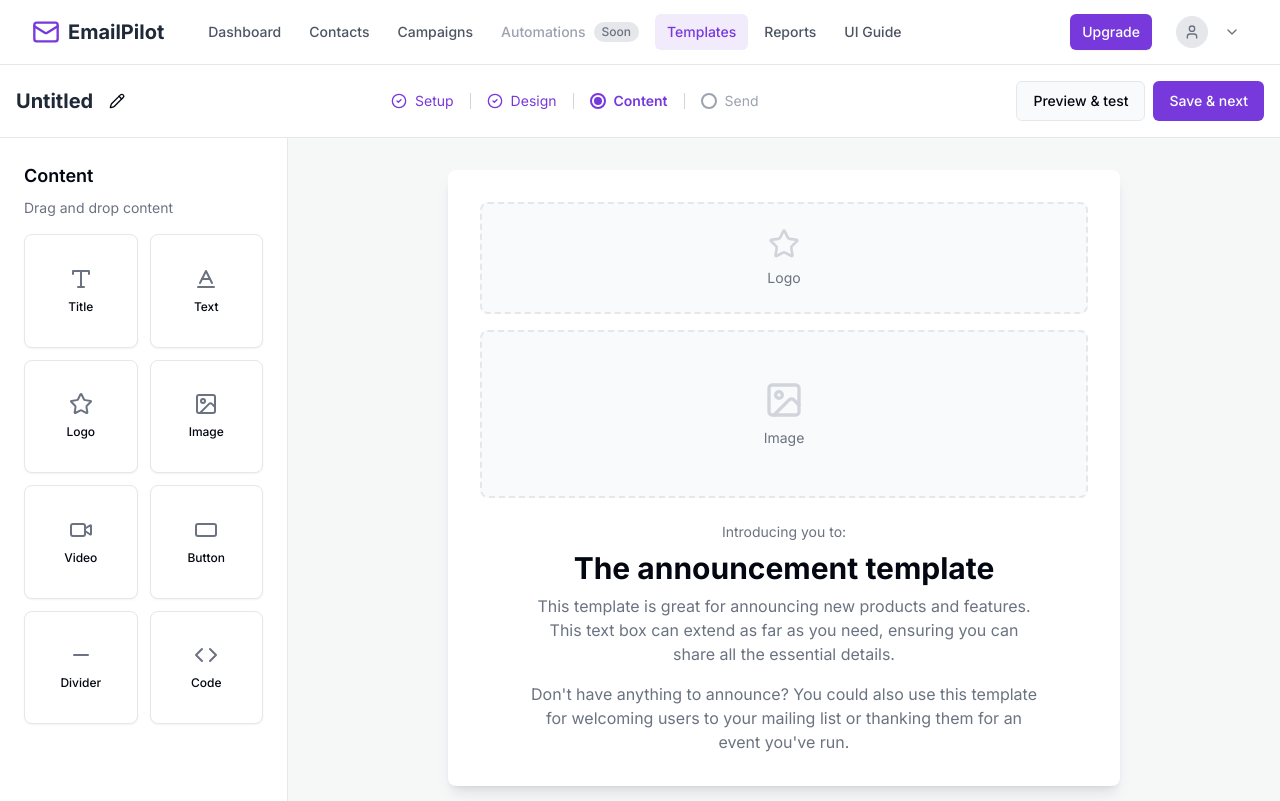
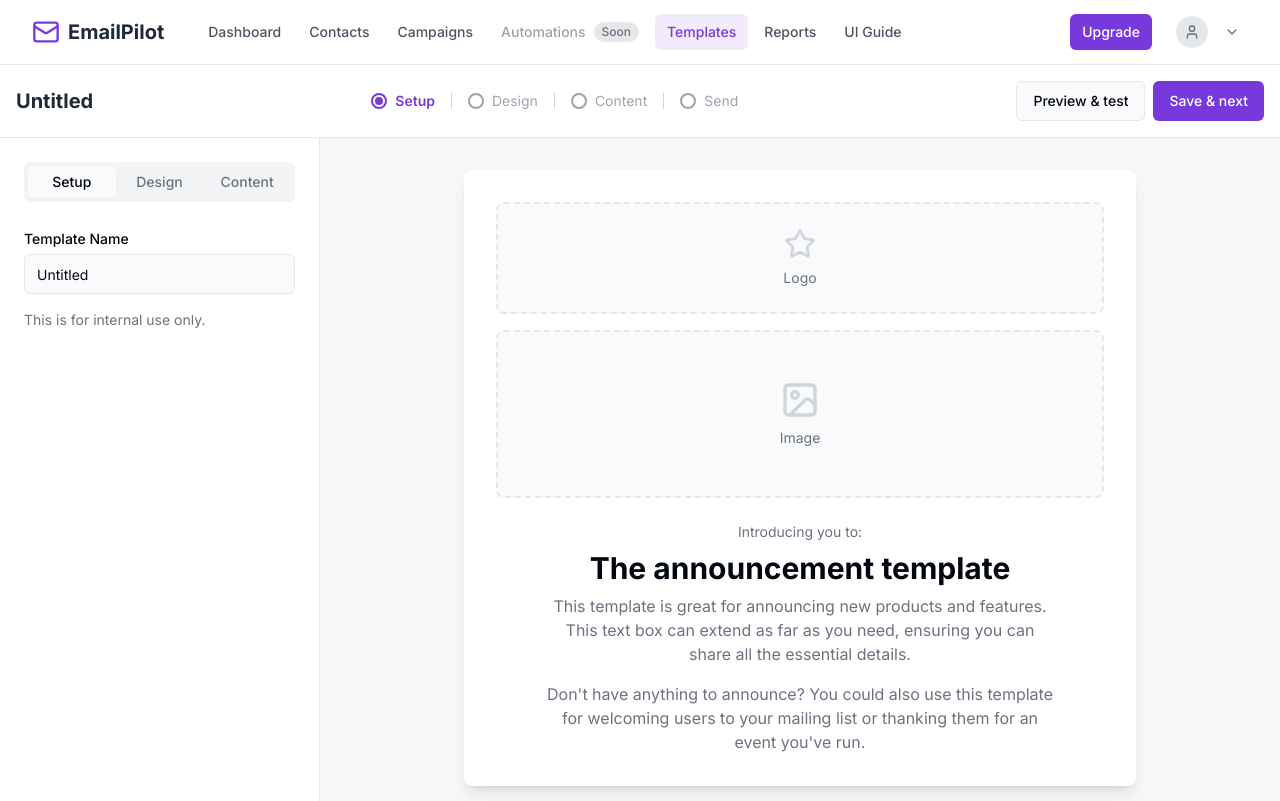
Before and after one commit to Balawi993/email-pilot-control-center, a React (Vite) app: page /templates/create in a window 1280 px wide. Built offline with nearby package versions, Linux system fonts and the light colour scheme; sample sign-in values are in the browser's storage.

Commit message:
feat: Add Setup and Design tabs
Implemented "Setup" and "Design" tabs in the CreateTemplate page, with "Setup" as the default.

```diff
--- a/src/pages/CreateTemplate.tsx
+++ b/src/pages/CreateTemplate.tsx
@@ -11,9 +11,12 @@ import {
     RectangleHorizontal,
     Minus,
     Code,
-    Star,
-    Pencil
+    Star
 } from 'lucide-react';
+import React, { useState } from 'react';
+import { Tabs, TabsContent, TabsList, TabsTrigger } from '@/components/ui/tabs';
+import { Label } from '@/components/ui/label';
+import { Input } from '@/components/ui/input';
 
 const contentBlocks = [
   { name: 'Title', icon: Type },
@@ -27,45 +30,51 @@ const contentBlocks = [
 ];
 
 const CreateTemplate = () => {
-    // A simplified stepper component
-    const Stepper = () => (
+    const [activeStep, setActiveStep] = useState('setup');
+    const [templateName, setTemplateName] = useState('Untitled');
+
+    // A dynamic stepper component
+    const Stepper = ({ currentStep }: { currentStep: string }) => {
+        const steps = ['Setup', 'Design', 'Content', 'Send'];
+        const currentStepIndex = steps.findIndex(step => step.toLowerCase() === currentStep);
+
+        return (
             <div className="hidden lg:flex items-center gap-2 text-sm text-gray-600">
-            <div className="flex items-center gap-2 text-primary">
+                {steps.map((step, index) => (
+                    <React.Fragment key={step}>
+                        <div className={`flex items-center gap-2 ${
+                            index < currentStepIndex ? 'text-primary' :
+                            index === currentStepIndex ? 'font-semibold text-primary' : 'text-gray-400'
+                        }`}>
+                            {index < currentStepIndex ? (
                                 <CheckCircle2 className="h-4 w-4" />
-                <span>Setup</span>
-            </div>
-            <Separator orientation="vertical" className="h-4 bg-gray-300 mx-2" />
-            <div className="flex items-center gap-2 text-primary">
-                <CheckCircle2 className="h-4 w-4" />
-                <span>Design</span>
-            </div>
-            <Separator orientation="vertical" className="h-4 bg-gray-300 mx-2" />
-            <div className="flex items-center gap-2 font-semibold text-primary">
+                            ) : index === currentStepIndex ? (
                                 <span className="w-4 h-4 rounded-full border-2 border-primary flex items-center justify-center">
                                     <span className="w-2 h-2 rounded-full bg-primary"></span>
                                 </span>
-                <span>Content</span>
+                            ) : (
+                                <span className="w-4 h-4 rounded-full border-2 border-gray-400"></span>
+                            )}
+                            <span>{step}</span>
                         </div>
+                        {index < steps.length - 1 && (
                             <Separator orientation="vertical" className="h-4 bg-gray-300 mx-2" />
-                <div className="flex items-center gap-2 text-gray-400">
-                    <span className="w-4 h-4 rounded-full border-2 border-gray-400"></span>
-                <span>Send</span>
-            </div>
+                        )}
+                    </React.Fragment>
+                ))}
             </div>
         );
+    };
 
     return (
         <div className="flex flex-col h-[calc(100vh-64px)] bg-background -mt-10 -mb-10 -mx-8">
             {/* Header */}
             <header className="bg-white p-4 border-b flex justify-between items-center shrink-0">
                 <div className="flex items-center gap-2">
-                    <h1 className="text-xl font-bold text-gray-800">Untitled</h1>
-                    <Button variant="ghost" size="icon" className="h-8 w-8">
-                        <Pencil className="h-4 w-4" />
-                    </Button>
+                    <h1 className="text-xl font-bold text-gray-800">{templateName}</h1>
                 </div>
                 <div className="flex-grow flex justify-center">
-                    <Stepper />
+                    <Stepper currentStep={activeStep} />
                 </div>
                 <div className="flex items-center gap-2">
                     <Button variant="outline">Preview & test</Button>
@@ -76,7 +85,33 @@ const CreateTemplate = () => {
             {/* Main Content */}
             <div className="flex-1 flex overflow-hidden">
                 {/* Left Sidebar */}
-                <aside className="w-72 bg-white border-r p-6 overflow-y-auto shrink-0">
+                <aside className="w-80 bg-white border-r p-6 overflow-y-auto shrink-0">
+                    <Tabs defaultValue="setup" onValueChange={setActiveStep} className="w-full">
+                        <TabsList className="grid w-full grid-cols-3">
+                            <TabsTrigger value="setup">Setup</TabsTrigger>
+                            <TabsTrigger value="design">Design</TabsTrigger>
+                            <TabsTrigger value="content">Content</TabsTrigger>
+                        </TabsList>
+                        <TabsContent value="setup" className="mt-6">
+                            <div className="space-y-4">
+                                <div>
+                                    <Label htmlFor="template-name">Template Name</Label>
+                                    <Input
+                                        id="template-name"
+                                        value={templateName}
+                                        onChange={(e) => setTemplateName(e.target.value)}
+                                        className="mt-1"
+                                    />
+                                </div>
+                                <p className="text-sm text-muted-foreground">This is for internal use only.</p>
+                            </div>
+                        </TabsContent>
+                        <TabsContent value="design" className="mt-6">
+                            <div className="text-center py-12">
+                                <p className="text-sm text-muted-foreground">Global design settings will appear here.</p>
+                            </div>
+                        </TabsContent>
+                        <TabsContent value="content" className="mt-6">
                             <h2 className="text-lg font-semibold mb-2">Content</h2>
                             <p className="text-sm text-muted-foreground mb-4">Drag and drop content</p>
                             <div className="grid grid-cols-2 gap-3">
@@ -87,6 +122,8 @@ const CreateTemplate = () => {
                                     </Card>
                                 ))}
                             </div>
+                        </TabsContent>
+                    </Tabs>
                 </aside>
 
                 {/* Canvas */}
```
Lines whose indentation alone changed are shown as unchanged.
